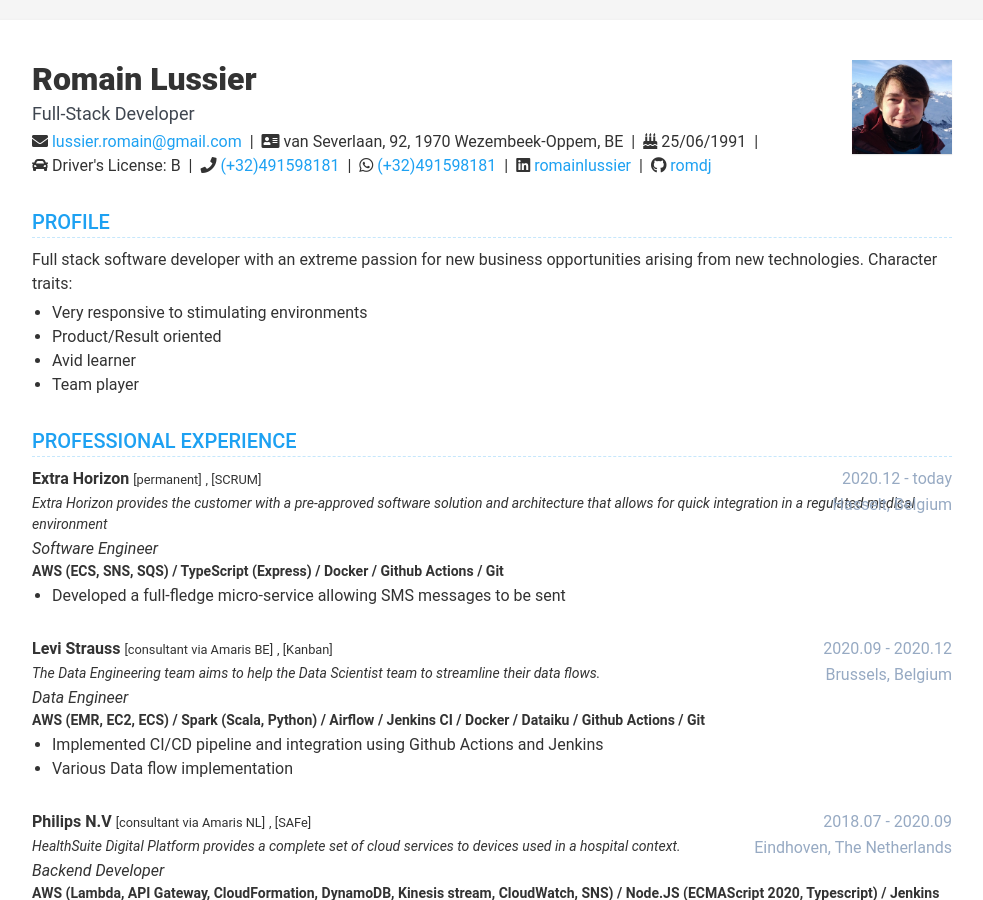
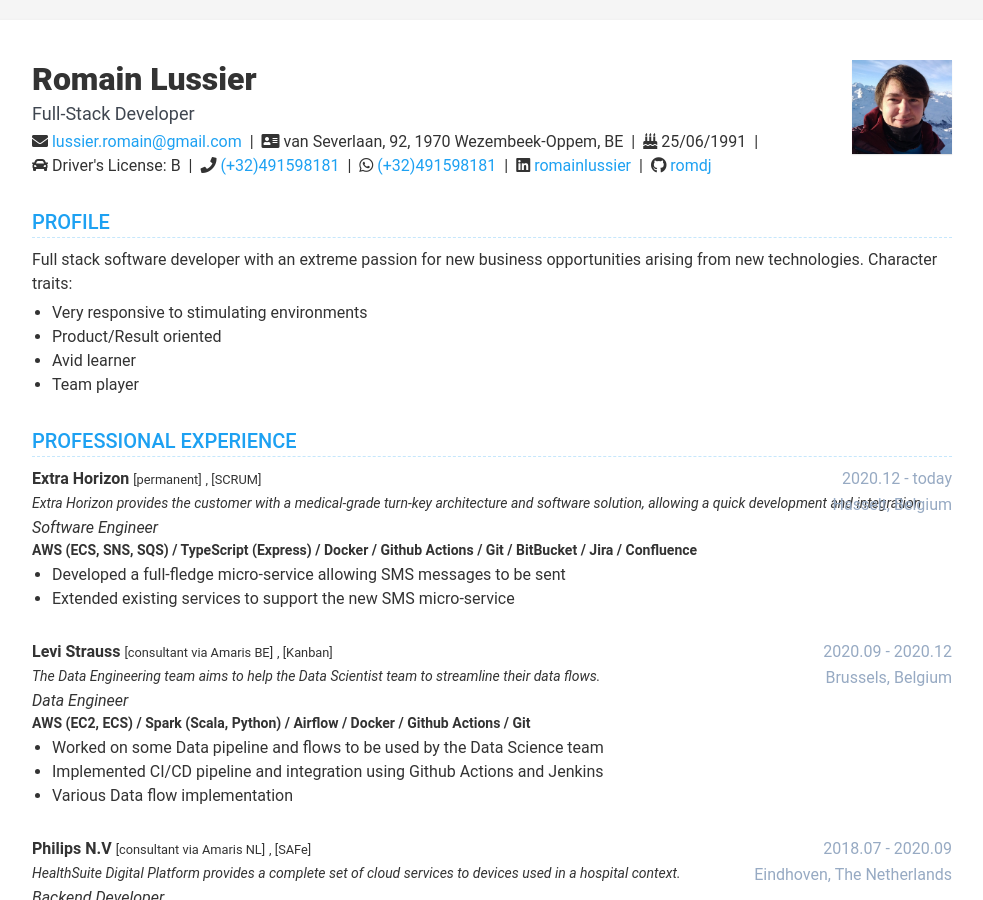
Before and after one commit to romdj/romdj.github.io, a Jekyll site: the page built from index.html, in a window 1280 px wide and 900 px high. Shown: the whole window, without its empty margins (148-1131 px from the left). Built offline with Jekyll 4.4.1, drawn with Linux system fonts in a browser that asks for light colours; nearby versions of some CDN libraries.

Commit message:
updated/clarified mission statements

```diff
--- a/_data/data.yml
+++ b/_data/data.yml
@@ -111,23 +111,25 @@
         - ' / Docker'
         - ' / Github Actions'
         - ' / Git'
+        - ' / BitBucket'
+        - ' / Jira'
+        - ' / Confluence'
       management: SCRUM
       time: 2020.12 - today
       company: Extra Horizon
-      cdescription: Extra Horizon provides the customer with a pre-approved software solution and architecture that allows for quick integration in a regulated medical environment
+      cdescription: Extra Horizon provides the customer with a medical-grade turn-key architecture and software solution, allowing a quick development and integration
       tag: permanent
       location: Hasselt, Belgium
       details: |
         - Developed a full-fledge micro-service allowing SMS messages to be sent
+        - Extended existing services to support the new SMS micro-service
 
     - role: Data Engineer
       technologies:
-        - AWS (EMR, EC2, ECS)
+        - AWS (EC2, ECS)
         - ' / Spark (Scala, Python)'
         - ' / Airflow'
-        - ' / Jenkins CI'
         - ' / Docker'
-        - ' / Dataiku'
         - ' / Github Actions'
         - ' / Git'
       management: Kanban
@@ -137,6 +139,7 @@
       tag: consultant via Amaris BE
       location: Brussels, Belgium
       details: |
+        - Worked on some Data pipeline and flows to be used by the Data Science team
         - Implemented CI/CD pipeline and integration using Github Actions and Jenkins
         - Various Data flow implementation
 
```
